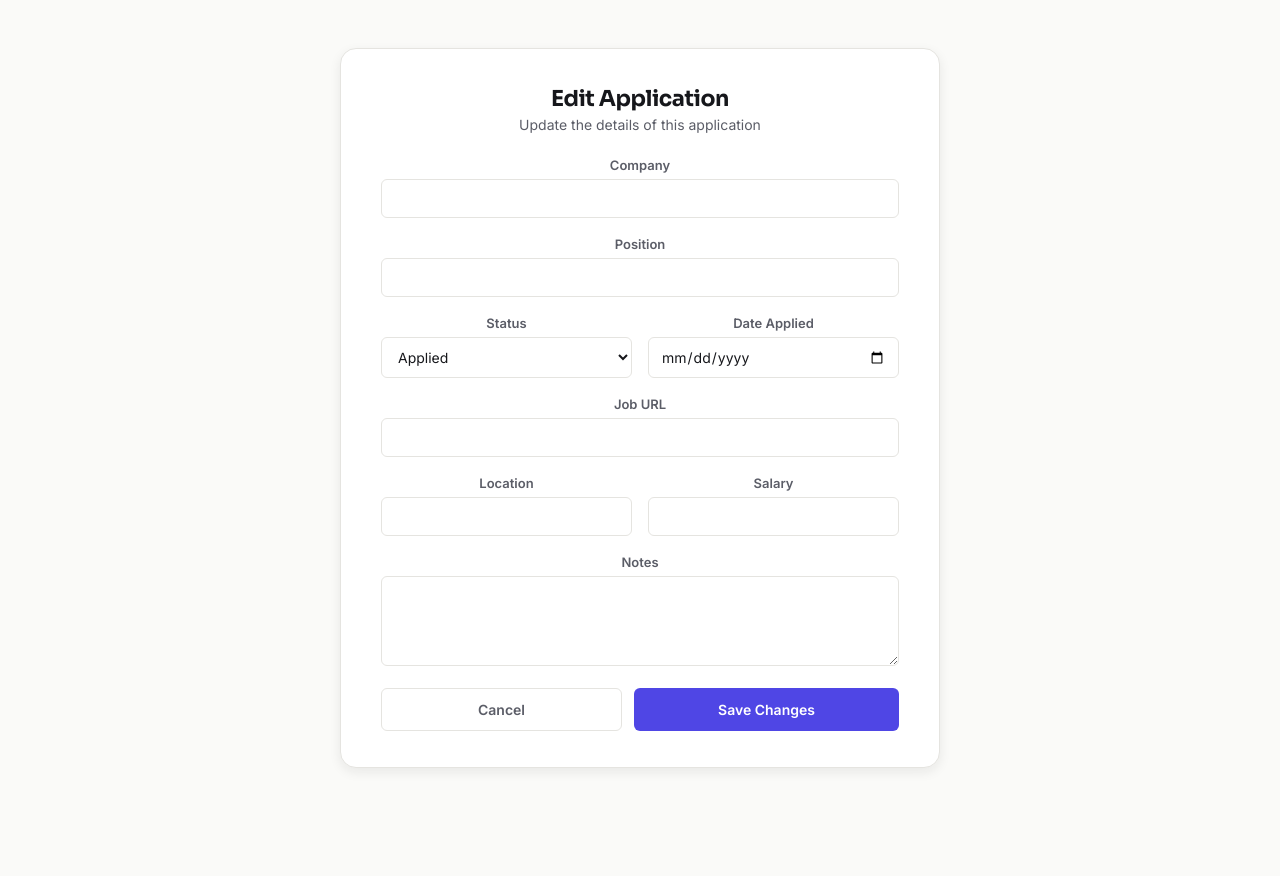
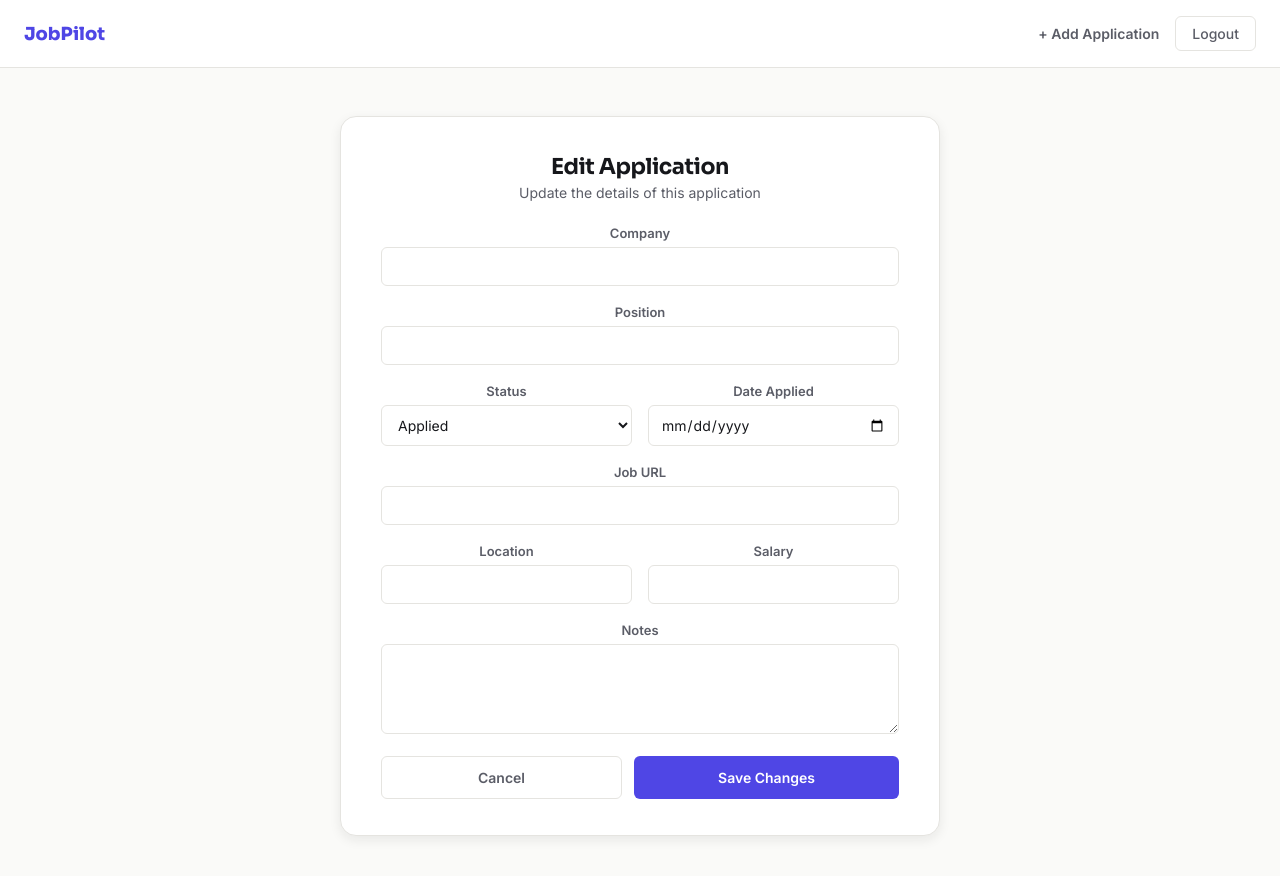
Before and after one commit to umarkazi24/JobPilot, a React (Create React App) app in the folder client/: page /edit-application/1 in a window 1280 px wide. Shown: the top 876 px of the page. Before the commit the page ends 816 px from the top, so only its background shows below. Built offline with nearby package versions, Linux system fonts and the light colour scheme.

Commit message:
Add persistent navbar to logged-in pages

```diff
--- /dev/null
+++ b/client/src/components/Navbar.css
@@ -0,0 +1,50 @@
+/* Styles for the persistent top navbar shown on logged-in pages */
+
+.navbar {
+  display: flex;
+  justify-content: space-between;
+  align-items: center;
+  padding: 16px 24px;
+  background: var(--color-surface);
+  border-bottom: 1px solid var(--color-border);
+}
+
+.navbar-brand {
+  font-family: var(--font-display);
+  font-size: 18px;
+  font-weight: 800;
+  color: var(--color-primary);
+  text-decoration: none;
+}
+
+.navbar-brand:hover {
+  text-decoration: none;
+}
+
+.navbar-actions {
+  display: flex;
+  align-items: center;
+  gap: 16px;
+}
+
+.navbar-link {
+  font-size: 14px;
+  font-weight: 600;
+  color: var(--color-ink-soft);
+  text-decoration: none;
+}
+
+.navbar-link:hover {
+  color: var(--color-primary);
+  text-decoration: none;
+}
+
+@media (max-width: 480px) {
+  .navbar {
+    padding: 14px 16px;
+  }
+
+  .navbar-link {
+    display: none;
+  }
+}
--- /dev/null
+++ b/client/src/components/Navbar.js
@@ -0,0 +1,35 @@
+// Navbar - persistent top navigation shown on logged-in pages only
+import React, { useContext } from 'react';
+import { Link, useNavigate } from 'react-router-dom';
+import { AuthContext } from '../context/AuthContext';
+import './Navbar.css';
+
+function Navbar() {
+  const { logout } = useContext(AuthContext);
+  const navigate = useNavigate();
+
+  // Log out and redirect to home page
+  const handleLogout = () => {
+    logout();
+    navigate('/');
+  };
+
+  return (
+    <nav className="navbar">
+      <Link to="/dashboard" className="navbar-brand">
+        JobPilot
+      </Link>
+
+      <div className="navbar-actions">
+        <Link to="/add-application" className="navbar-link">
+          + Add Application
+        </Link>
+        <button className="btn-logout" onClick={handleLogout}>
+          Logout
+        </button>
+      </div>
+    </nav>
+  );
+}
+
+export default Navbar;
--- a/client/src/pages/AddApplication.js
+++ b/client/src/pages/AddApplication.js
@@ -4,6 +4,7 @@ import { useNavigate, Link } from 'react-router-dom';
 import { ApplicationContext } from '../context/ApplicationContext';
 import './Auth.css';
 import './ApplicationForm.css';
+import Navbar from '../components/Navbar';
 
 function AddApplication() {
   const { createApplication } = useContext(ApplicationContext);
@@ -44,7 +45,9 @@ function AddApplication() {
   };
 
   return (
-    <div className="form-page">
+    <>
+      <Navbar />
+      <div className="form-page">
       <div className="form-card">
         <h2>Add New Application</h2>
         <p className="form-subtitle">Log a new role you've applied to</p>
@@ -112,6 +115,7 @@ function AddApplication() {
         </form>
       </div>
     </div>
+    </>
   );
 }
 
--- a/client/src/pages/Dashboard.js
+++ b/client/src/pages/Dashboard.js
@@ -4,6 +4,7 @@ import { Link } from 'react-router-dom';
 import { ApplicationContext } from '../context/ApplicationContext';
 import { AuthContext } from '../context/AuthContext';
 import { getStatusStyle } from '../utils/statusStyles';
+import Navbar from '../components/Navbar';
 import './Dashboard.css';
 
 function Dashboard() {
@@ -29,16 +30,15 @@ function Dashboard() {
   }
 
   return (
+    <>
+      <Navbar />
       <div className="dashboard">
-      {/* Top bar with greeting and logout */}
+        {/* Greeting */}
         <div className="dashboard-topbar">
           <div className="dashboard-greeting">
             <h1>Dashboard</h1>
             <p>Welcome back, {user?.name}</p>
           </div>
-        <button className="btn-logout" onClick={logout}>
-          Logout
-        </button>
         </div>
 
       {/* Add Application Button */}
@@ -97,6 +97,7 @@ function Dashboard() {
         </div>
       )}
       </div>
+    </>
   );
 }
 
--- a/client/src/pages/EditApplication.js
+++ b/client/src/pages/EditApplication.js
@@ -4,6 +4,7 @@ import { useNavigate, useParams, Link } from 'react-router-dom';
 import { ApplicationContext } from '../context/ApplicationContext';
 import './Auth.css';
 import './ApplicationForm.css';
+import Navbar from '../components/Navbar';
 
 function EditApplication() {
   const { id } = useParams();
@@ -65,7 +66,9 @@ function EditApplication() {
   }
 
   return (
-    <div className="form-page">
+    <>
+      <Navbar />
+      <div className="form-page">
       <div className="form-card">
         <h2>Edit Application</h2>
         <p className="form-subtitle">Update the details of this application</p>
@@ -133,6 +136,7 @@ function EditApplication() {
         </form>
       </div>
     </div>
+    </>
   );
 }
 
```
Lines whose indentation alone changed are shown as unchanged.
